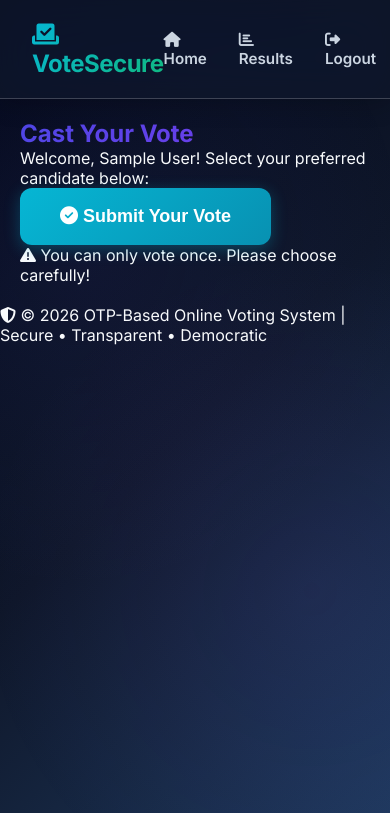
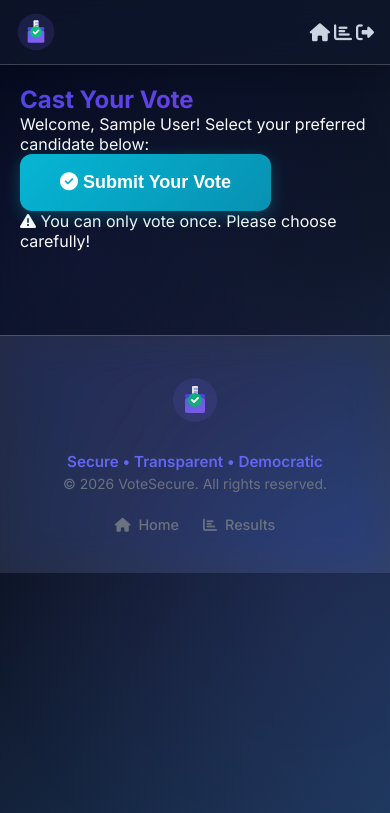
Before and after one commit to hunter9752/OTP-VOTE-BASE-SYSTEM, a Flask app: page /vote in a window 390 px wide. Shown: the top 813 px of the page. Run offline with Flask 3, Linux system fonts and the light colour scheme; the visitor is signed in with stand-in values (Sample User, id 1); data that the repository does not hold is empty; some libraries are stand-ins or nearby versions.

Commit message:
🎨 Professional Logo & Enhanced Layout
NEW FEATURES:
- Custom SVG logo with ballot box icon
- Professional branding (VoteSecure)
- Icon-only logo for mobile
- Favicon for browser tab
- Enhanced navigation with button-style links
- Improved footer with 3-column layout
- Responsive logo switching
- Better mobile navigation

LOGO DESIGN:
- Ballot box with checkmark icon
- Gradient colors (indigo to purple)
- Clean, modern typography
- Scalable SVG format
- Multiple sizes (full, icon, favicon)

NAVIGATION IMPROVEMENTS:
- Button-style nav links
- Primary CTA button for login
- Icon + text layout
- Hover effects with background
- Mobile-responsive (icon-only on small screens)

FOOTER ENHANCEMENTS:
- 3-column grid layout
- Logo, tagline, and links
- Better visual hierarchy
- Responsive design
- Glassmorphism effect

```diff
--- a/static/refined-effects.css
+++ b/static/refined-effects.css
@@ -198,3 +198,199 @@ body::before {
         transition-duration: 0.01ms !important;
     }
 }
+
+
+/* ========== Enhanced Navigation Styles ========== */
+.nav-logo-link {
+    display: flex;
+    align-items: center;
+    text-decoration: none;
+    transition: transform 0.3s ease;
+}
+
+.nav-logo-link:hover {
+    transform: scale(1.05);
+}
+
+.nav-logo-full {
+    height: 50px;
+    width: auto;
+    display: block;
+}
+
+.nav-logo-mobile {
+    height: 40px;
+    width: auto;
+    display: none;
+}
+
+.nav-links {
+    display: flex;
+    gap: 0.5rem;
+    align-items: center;
+}
+
+.nav-link {
+    display: flex;
+    align-items: center;
+    gap: 0.5rem;
+    padding: 0.625rem 1.25rem;
+    color: var(--gray-700);
+    text-decoration: none;
+    font-weight: 600;
+    font-size: 0.95rem;
+    border-radius: var(--radius-lg);
+    transition: all var(--transition-base);
+    position: relative;
+}
+
+.nav-link i {
+    font-size: 1rem;
+}
+
+.nav-link:hover {
+    background: rgba(99, 102, 241, 0.1);
+    color: #6366f1;
+    transform: translateY(-2px);
+}
+
+.nav-link-primary {
+    background: linear-gradient(135deg, #6366f1 0%, #8b5cf6 100%);
+    color: white;
+    box-shadow: 0 4px 12px rgba(99, 102, 241, 0.3);
+}
+
+.nav-link-primary:hover {
+    background: linear-gradient(135deg, #4f46e5 0%, #7c3aed 100%);
+    box-shadow: 0 6px 16px rgba(99, 102, 241, 0.4);
+    color: white;
+}
+
+.nav-link-logout {
+    color: #ef4444;
+}
+
+.nav-link-logout:hover {
+    background: rgba(239, 68, 68, 0.1);
+    color: #dc2626;
+}
+
+/* Mobile Navigation */
+@media (max-width: 768px) {
+    .nav-logo-full {
+        display: none;
+    }
+
+    .nav-logo-mobile {
+        display: block;
+    }
+
+    .nav-container {
+        padding: 0.75rem 1rem;
+    }
+
+    .nav-links {
+        gap: 0.25rem;
+    }
+
+    .nav-link span {
+        display: none;
+    }
+
+    .nav-link {
+        padding: 0.5rem 0.75rem;
+    }
+
+    .nav-link i {
+        font-size: 1.125rem;
+    }
+}
+
+@media (max-width: 480px) {
+    .nav-link {
+        padding: 0.5rem;
+    }
+}
+
+
+/* ========== Enhanced Footer Styles ========== */
+.footer {
+    background: var(--glass-bg, rgba(255, 255, 255, 0.85));
+    backdrop-filter: blur(20px) saturate(180%);
+    -webkit-backdrop-filter: blur(20px) saturate(180%);
+    border-top: 1px solid rgba(255, 255, 255, 0.18);
+    margin-top: 4rem;
+    padding: 2.5rem 2rem;
+}
+
+.footer-content {
+    max-width: 1200px;
+    margin: 0 auto;
+    display: grid;
+    grid-template-columns: auto 1fr auto;
+    gap: 2rem;
+    align-items: center;
+}
+
+.footer-logo-img {
+    height: 48px;
+    width: auto;
+    opacity: 0.9;
+}
+
+.footer-text {
+    text-align: center;
+}
+
+.footer-tagline {
+    font-size: 0.95rem;
+    color: #6366f1;
+    font-weight: 600;
+    margin-bottom: 0.25rem;
+}
+
+.footer-copyright {
+    font-size: 0.875rem;
+    color: #6b7280;
+    margin: 0;
+}
+
+.footer-links {
+    display: flex;
+    gap: 1.5rem;
+}
+
+.footer-links a {
+    color: #6b7280;
+    text-decoration: none;
+    font-size: 0.9rem;
+    font-weight: 500;
+    transition: color 0.3s ease;
+    display: flex;
+    align-items: center;
+    gap: 0.5rem;
+}
+
+.footer-links a:hover {
+    color: #6366f1;
+}
+
+.footer-links i {
+    font-size: 0.875rem;
+}
+
+@media (max-width: 768px) {
+    .footer-content {
+        grid-template-columns: 1fr;
+        text-align: center;
+        gap: 1.5rem;
+    }
+
+    .footer-logo-img {
+        margin: 0 auto;
+    }
+
+    .footer-links {
+        justify-content: center;
+    }
+}
--- a/templates/base.html
+++ b/templates/base.html
@@ -4,6 +4,9 @@
     <meta charset="UTF-8">
     <meta name="viewport" content="width=device-width, initial-scale=1.0">
     <title>{% block title %}Online Voting System{% endblock %}</title>
+
+    <!-- Favicon -->
+    <link rel="icon" type="image/svg+xml" href="{{ url_for('static', filename='favicon.svg') }}">
 
     <!-- Google Fonts -->
     <link rel="preconnect" href="https://fonts.googleapis.com">
@@ -20,14 +23,17 @@
 <body>
     <nav class="navbar">
         <div class="nav-container">
-            <h1 class="nav-logo"><i class="fas fa-vote-yea"></i> VoteSecure</h1>
+            <a href="{{ url_for('index') }}" class="nav-logo-link">
+                <img src="{{ url_for('static', filename='logo.svg') }}" alt="VoteSecure Logo" class="nav-logo-full">
+                <img src="{{ url_for('static', filename='logo-icon.svg') }}" alt="VoteSecure" class="nav-logo-mobile">
+            </a>
             <div class="nav-links">
-                <a href="{{ url_for('index') }}"><i class="fas fa-home"></i> Home</a>
-                <a href="{{ url_for('results') }}"><i class="fas fa-chart-bar"></i> Results</a>
+                <a href="{{ url_for('index') }}" class="nav-link"><i class="fas fa-home"></i> <span>Home</span></a>
+                <a href="{{ url_for('results') }}" class="nav-link"><i class="fas fa-chart-bar"></i> <span>Results</span></a>
                 {% if session.get('email') %}
-                    <a href="{{ url_for('logout') }}"><i class="fas fa-sign-out-alt"></i> Logout</a>
+                    <a href="{{ url_for('logout') }}" class="nav-link nav-link-logout"><i class="fas fa-sign-out-alt"></i> <span>Logout</span></a>
                 {% else %}
-                    <a href="{{ url_for('login') }}"><i class="fas fa-sign-in-alt"></i> Login</a>
+                    <a href="{{ url_for('login') }}" class="nav-link nav-link-primary"><i class="fas fa-sign-in-alt"></i> <span>Login</span></a>
                 {% endif %}
             </div>
         </div>
@@ -47,8 +53,20 @@
         {% block content %}{% endblock %}
     </div>
 
-    <footer>
-        <p><i class="fas fa-shield-alt"></i> &copy; 2026 OTP-Based Online Voting System | Secure • Transparent • Democratic</p>
+    <footer class="footer">
+        <div class="footer-content">
+            <div class="footer-logo">
+                <img src="{{ url_for('static', filename='logo-icon.svg') }}" alt="VoteSecure" class="footer-logo-img">
+            </div>
+            <div class="footer-text">
+                <p class="footer-tagline">Secure • Transparent • Democratic</p>
+                <p class="footer-copyright">&copy; 2026 VoteSecure. All rights reserved.</p>
+            </div>
+            <div class="footer-links">
+                <a href="{{ url_for('index') }}"><i class="fas fa-home"></i> Home</a>
+                <a href="{{ url_for('results') }}"><i class="fas fa-chart-bar"></i> Results</a>
+            </div>
+        </div>
     </footer>
 
     <!-- Canvas Confetti for celebrations -->
```
Also changed, not shown: static/favicon.svg (added), static/logo-icon.svg (added), static/logo.svg (added), 1 other file.
